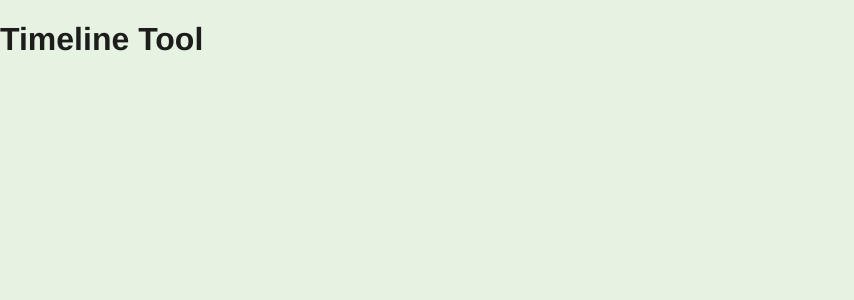
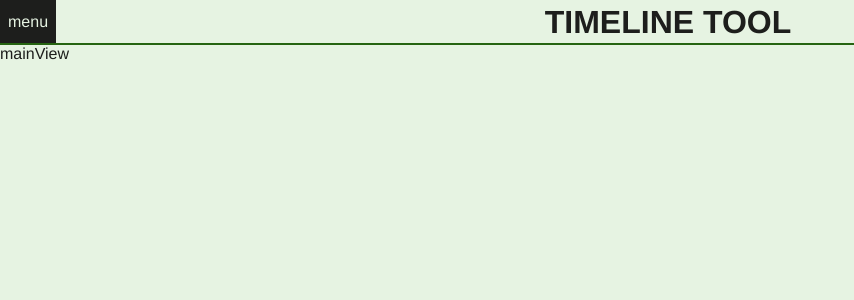
Before and after one commit to threadsmind/timeline-tool, a Vue app: page / in a window 1280 px wide. Shown: the top 300 px of the page, without its empty margins (0-854 px from the left). Built offline with nearby package versions, Linux system fonts and the light colour scheme.

Commit message:
App frame layout

```diff
--- a/src/App.vue
+++ b/src/App.vue
@@ -3,7 +3,7 @@
 </script>
 
 <template>
-  <AppLayout msg="Timeline Tool" />
+  <AppLayout />
 </template>
 
 <style>
@@ -31,6 +31,8 @@
     box-sizing: border-box;
     max-width: 100%;
     max-height: 100%;
+    color: var(--primary);
+    background-color: var(--secondary);
   }
   body,
   html {
@@ -69,6 +71,15 @@
     outline: 4px auto -webkit-focus-ring-color;
   }
 
+  #app {
+    height: 100vh;
+    width: 100vw;
+  }
+
+  .full-height {
+    height: 100%;
+  }
+
   @media (prefers-color-scheme: light) {
     :root {
       --primary: #1d1e1c;
--- /dev/null
+++ b/src/components/AppBar.vue
@@ -0,0 +1,29 @@
+<script setup lang="ts"></script>
+
+<template>
+  <div class="appbar">
+    <button class="full-height">menu</button>
+    <div class="apptitle full-height">
+      <h1>TIMELINE TOOL</h1>
+    </div>
+  </div>
+</template>
+
+<style scoped>
+  .appbar {
+    height: 3rem;
+    display: flex;
+    align-items: center;
+    border-bottom: 2px solid var(--accent);
+  }
+  .apptitle {
+    width: 100%;
+    text-align: center;
+  }
+  button {
+    display: block;
+  }
+  h1 {
+    line-height: 0.2rem;
+  }
+</style>
--- a/src/components/AppLayout.vue
+++ b/src/components/AppLayout.vue
@@ -1,9 +1,24 @@
 <script setup lang="ts">
-  defineProps<{ msg: string }>()
+  import AppBar from './AppBar.vue'
+  import AppMenu from './AppMenu.vue'
 </script>
 
 <template>
-  <h1>{{ msg }}</h1>
+  <div class="layout full-height">
+    <AppMenu />
+    <AppBar />
+    <div class="view full-height">mainView</div>
+  </div>
 </template>
 
-<style scoped></style>
+<style scoped>
+  .layout {
+    display: flex;
+    flex-direction: column;
+  }
+  .view {
+    max-height: 100%;
+    max-width: 100%;
+    overflow-y: auto;
+  }
+</style>
--- /dev/null
+++ b/src/components/AppMenu.vue
@@ -0,0 +1,20 @@
+<script setup lang="ts"></script>
+
+<template>
+  <div class="menu full-height">menu</div>
+</template>
+
+<style scoped>
+  .menu {
+    display: none;
+    position: absolute;
+    width: 75%;
+    box-shadow: 5px 0 5px #000;
+    left: -80vw;
+    transition: left 0.5s ease-out;
+  }
+  .menu-open {
+    left: 0;
+    display: initial;
+  }
+</style>
```
